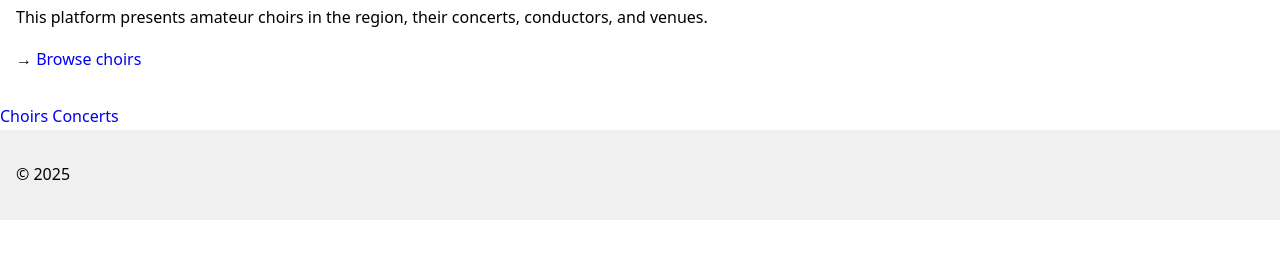
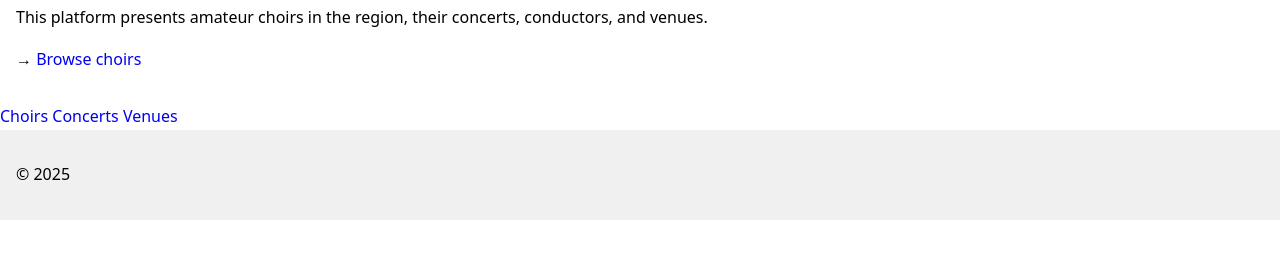
Before and after one commit to jllobera/quicanta, a Jekyll site: the page built from index.md, in a window 1280 px wide. Shown: the part 220-479 px from the top of the page. Built offline with Jekyll 4.4.1, drawn with Linux system fonts in a browser that asks for light colours.

Commit message:
Add Venues link to navigation

```diff
--- a/_layouts/default.html
+++ b/_layouts/default.html
@@ -21,6 +21,7 @@
 <nav>
   <a href="{{ '/choirs/' | relative_url }}">Choirs</a>
   <a href="{{ '/concerts/' | relative_url }}">Concerts</a>
+  <a href="{{ '/venues/' | relative_url }}">Venues</a>
 </nav>
 
 <footer>
```
